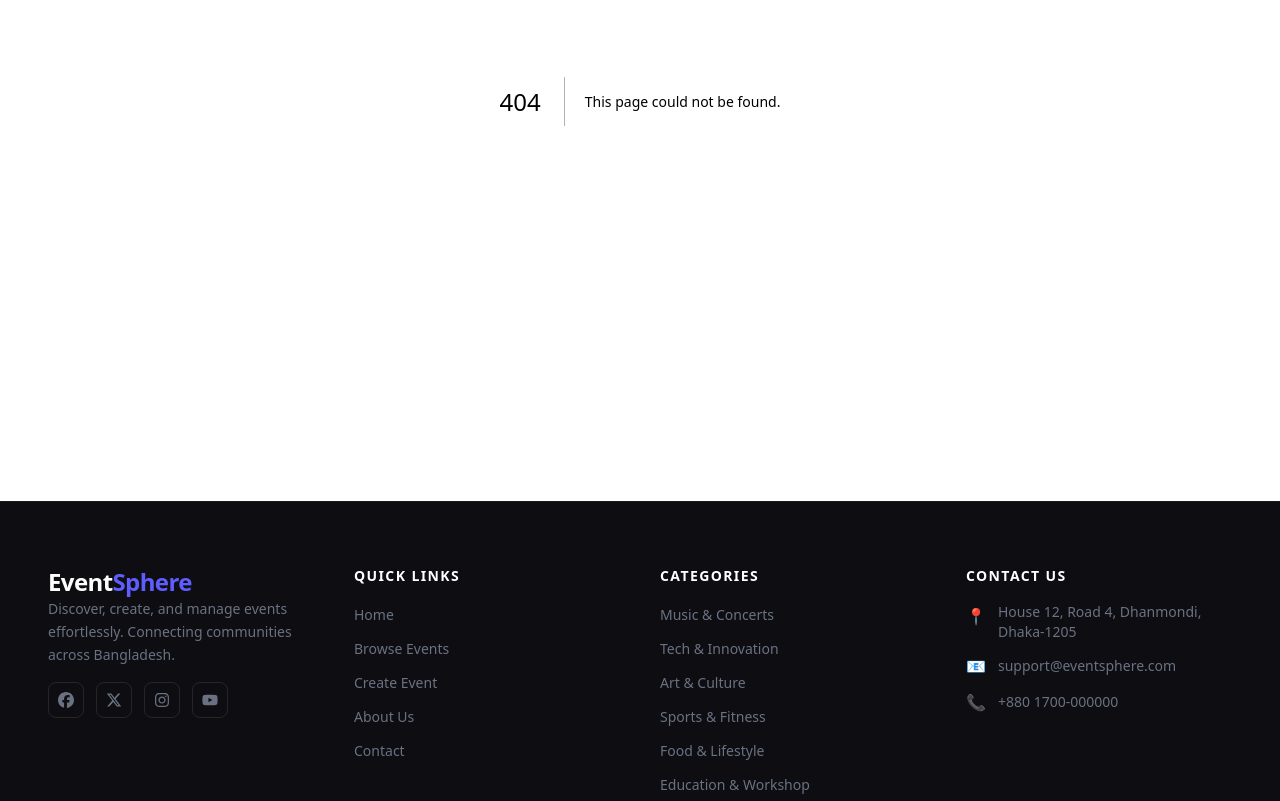
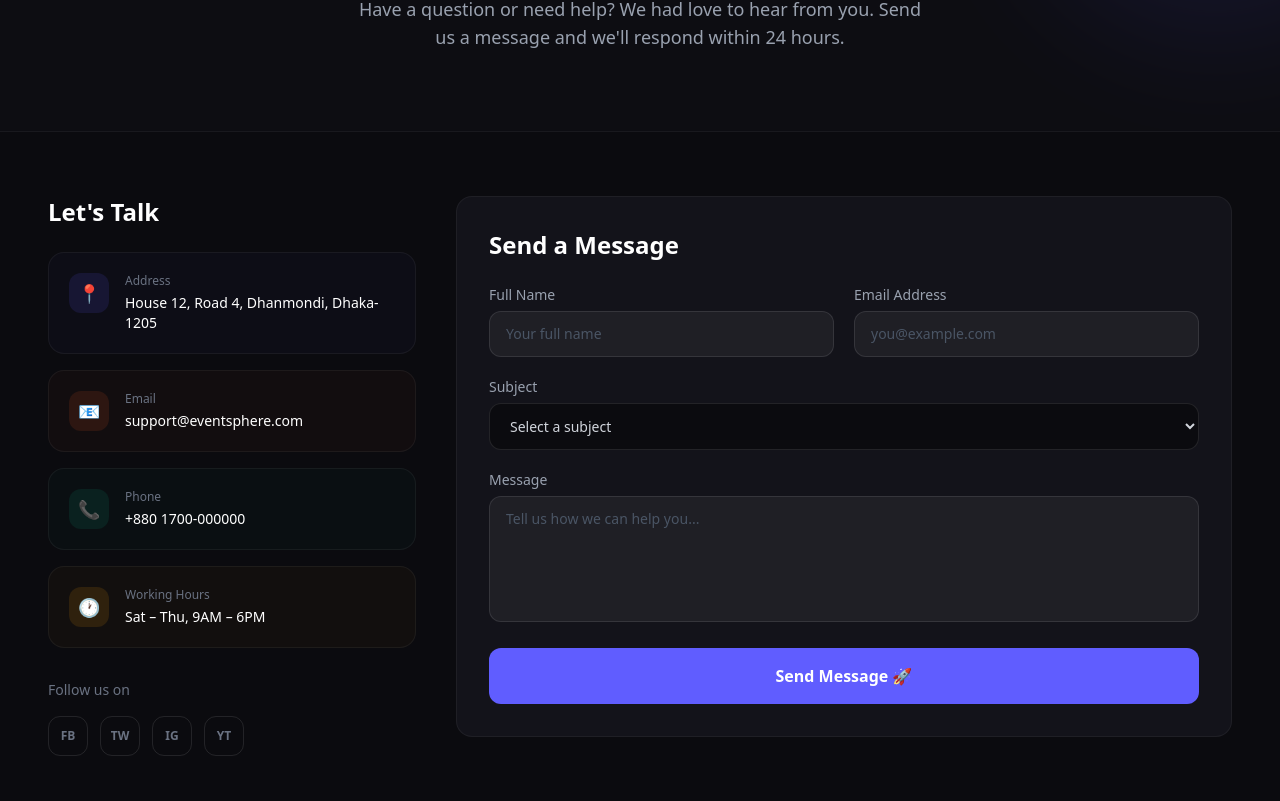
Before and after one commit to SADMAN-SADID-052/EventSphere, a Next.js app: page /contact in a window 1280 px wide. Before the commit this address had no page. Shown: the part 299-1100 px from the top of the page. Built offline with nearby package versions, Linux system fonts and the light colour scheme.

Commit message:
Contact page design complete

```diff
--- /dev/null
+++ b/src/app/contact/page.tsx
@@ -0,0 +1,238 @@
+"use client";
+import { useState } from "react";
+import toast from "react-hot-toast";
+
+const contactInfo = [
+  {
+    icon: "📍",
+    title: "Address",
+    value: "House 12, Road 4, Dhanmondi, Dhaka-1205",
+    accent: "#605DFF",
+  },
+  {
+    icon: "📧",
+    title: "Email",
+    value: "support@eventsphere.com",
+    accent: "#E85D24",
+  },
+  {
+    icon: "📞",
+    title: "Phone",
+    value: "+880 1700-000000",
+    accent: "#0F9F7B",
+  },
+  {
+    icon: "🕐",
+    title: "Working Hours",
+    value: "Sat – Thu, 9AM – 6PM",
+    accent: "#F59E0B",
+  },
+];
+
+export default function ContactPage() {
+  const [formData, setFormData] = useState({
+    name: "",
+    email: "",
+    subject: "",
+    message: "",
+  });
+  const [loading, setLoading] = useState(false);
+
+  const handleChange = (
+    e: React.ChangeEvent<HTMLInputElement | HTMLTextAreaElement | HTMLSelectElement>
+  ) => {
+    setFormData({ ...formData, [e.target.name]: e.target.value });
+  };
+
+  const handleSubmit = async (e: React.FormEvent) => {
+    e.preventDefault();
+    setLoading(true);
+    await new Promise((r) => setTimeout(r, 1500));
+    toast.success("Message sent successfully! We'll get back to you soon. 🎉");
+    setFormData({ name: "", email: "", subject: "", message: "" });
+    setLoading(false);
+  };
+
+  return (
+    <div className="min-h-screen bg-[#0b0b0f] pt-20">
+      {/* Hero */}
+      <div className="relative bg-[#0d0d12] border-b border-white/5 py-20 px-6 sm:px-12 overflow-hidden">
+        <div
+          className="absolute -top-32 -right-32 w-96 h-96 rounded-full opacity-10 blur-3xl"
+          style={{ background: "#605DFF" }}
+        />
+        <div className="max-w-322.5 mx-auto text-center relative z-10">
+          <div
+            className="inline-flex items-center gap-2 px-4 py-1.5 rounded-full text-sm font-semibold border mb-6"
+            style={{
+              borderColor: "#605DFF",
+              color: "#605DFF",
+              background: "#605DFF18",
+            }}
+          >
+            💬 Get In Touch
+          </div>
+          <h1 className="text-5xl sm:text-6xl font-black text-white mb-4">
+            Contact <span className="text-[#605DFF]">Us</span>
+          </h1>
+          <p className="text-gray-400 text-lg max-w-xl mx-auto">
+            Have a question or need help? We had love to hear from you. Send us a
+            message and we'll respond within 24 hours.
+          </p>
+        </div>
+      </div>
+
+      <div className="max-w-322.5 mx-auto px-6 sm:px-12 py-16">
+        <div className="grid grid-cols-1 lg:grid-cols-3 gap-10">
+          {/* Left — Contact Info */}
+          <div className="space-y-4">
+            <h2 className="text-white font-black text-2xl mb-6">
+              Let's Talk
+            </h2>
+
+            {contactInfo.map((info, i) => (
+              <div
+                key={i}
+                className="flex items-start gap-4 p-5 rounded-2xl border border-white/5 transition-all duration-300 hover:-translate-y-1"
+                style={{ background: `${info.accent}08` }}
+                onMouseEnter={(e) => {
+                  (e.currentTarget as HTMLDivElement).style.borderColor = `${info.accent}66`;
+                }}
+                onMouseLeave={(e) => {
+                  (e.currentTarget as HTMLDivElement).style.borderColor = "rgba(255,255,255,0.05)";
+                }}
+              >
+                <div
+                  className="w-10 h-10 rounded-xl flex items-center justify-center text-lg shrink-0"
+                  style={{ background: `${info.accent}20` }}
+                >
+                  {info.icon}
+                </div>
+                <div>
+                  <p className="text-gray-500 text-xs font-medium mb-1">
+                    {info.title}
+                  </p>
+                  <p className="text-white text-sm font-medium">{info.value}</p>
+                </div>
+              </div>
+            ))}
+
+            {/* Social Links */}
+            <div className="pt-4">
+              <p className="text-gray-500 text-sm mb-4">Follow us on</p>
+              <div className="flex gap-3">
+                {[
+                  { label: "Facebook", icon: "FB", accent: "#605DFF" },
+                  { label: "Twitter", icon: "TW", accent: "#E85D24" },
+                  { label: "Instagram", icon: "IG", accent: "#0F9F7B" },
+                  { label: "YouTube", icon: "YT", accent: "#F59E0B" },
+                ].map((s) => (
+                  <button
+                    key={s.label}
+                    className="w-10 h-10 rounded-xl border border-white/10 text-gray-500 flex items-center justify-center text-xs font-black transition-all duration-300 hover:-translate-y-1"
+                    onMouseEnter={(e) => {
+                      (e.currentTarget as HTMLButtonElement).style.borderColor = s.accent;
+                      (e.currentTarget as HTMLButtonElement).style.color = s.accent;
+                    }}
+                    onMouseLeave={(e) => {
+                      (e.currentTarget as HTMLButtonElement).style.borderColor = "rgba(255,255,255,0.1)";
+                      (e.currentTarget as HTMLButtonElement).style.color = "#666";
+                    }}
+                  >
+                    {s.icon}
+                  </button>
+                ))}
+              </div>
+            </div>
+          </div>
+
+          {/* Right — Contact Form */}
+          <div className="lg:col-span-2">
+            <div className="bg-[#13131a] rounded-2xl border border-white/5 p-8">
+              <h2 className="text-white font-black text-2xl mb-6">
+                Send a Message
+              </h2>
+
+              <form onSubmit={handleSubmit} className="space-y-5">
+                <div className="grid grid-cols-1 sm:grid-cols-2 gap-5">
+                  <div>
+                    <label className="text-gray-400 text-sm font-medium mb-1.5 block">
+                      Full Name
+                    </label>
+                    <input
+                      type="text"
+                      name="name"
+                      value={formData.name}
+                      onChange={handleChange}
+                      placeholder="Your full name"
+                      required
+                      className="w-full px-4 py-3 rounded-xl bg-white/5 border border-white/10 text-white placeholder-gray-600 focus:outline-none focus:border-[#605DFF] transition-all text-sm"
+                    />
+                  </div>
+                  <div>
+                    <label className="text-gray-400 text-sm font-medium mb-1.5 block">
+                      Email Address
+                    </label>
+                    <input
+                      type="email"
+                      name="email"
+                      value={formData.email}
+                      onChange={handleChange}
+                      placeholder="you@example.com"
+                      required
+                      className="w-full px-4 py-3 rounded-xl bg-white/5 border border-white/10 text-white placeholder-gray-600 focus:outline-none focus:border-[#605DFF] transition-all text-sm"
+                    />
+                  </div>
+                </div>
+
+                <div>
+                  <label className="text-gray-400 text-sm font-medium mb-1.5 block">
+                    Subject
+                  </label>
+                  <select
+                    name="subject"
+                    value={formData.subject}
+                    onChange={handleChange}
+                    required
+                    className="w-full px-4 py-3 rounded-xl bg-[#0b0b0f] border border-white/10 text-gray-300 focus:outline-none focus:border-[#605DFF] transition-all text-sm"
+                  >
+                    <option value="">Select a subject</option>
+                    <option value="general">General Inquiry</option>
+                    <option value="booking">Booking Issue</option>
+                    <option value="event">Event Management</option>
+                    <option value="payment">Payment Problem</option>
+                    <option value="other">Other</option>
+                  </select>
+                </div>
+
+                <div>
+                  <label className="text-gray-400 text-sm font-medium mb-1.5 block">
+                    Message
+                  </label>
+                  <textarea
+                    name="message"
+                    value={formData.message}
+                    onChange={handleChange}
+                    placeholder="Tell us how we can help you..."
+                    required
+                    rows={5}
+                    className="w-full px-4 py-3 rounded-xl bg-white/5 border border-white/10 text-white placeholder-gray-600 focus:outline-none focus:border-[#605DFF] transition-all text-sm resize-none"
+                  />
+                </div>
+
+                <button
+                  type="submit"
+                  disabled={loading}
+                  className="w-full py-4 rounded-xl font-bold text-white transition-all hover:scale-105 active:scale-95 disabled:opacity-70 disabled:cursor-not-allowed"
+                  style={{ background: "#605DFF" }}
+                >
+                  {loading ? "Sending..." : "Send Message 🚀"}
+                </button>
+              </form>
+            </div>
+          </div>
+        </div>
+      </div>
+    </div>
+  );
+}
```
